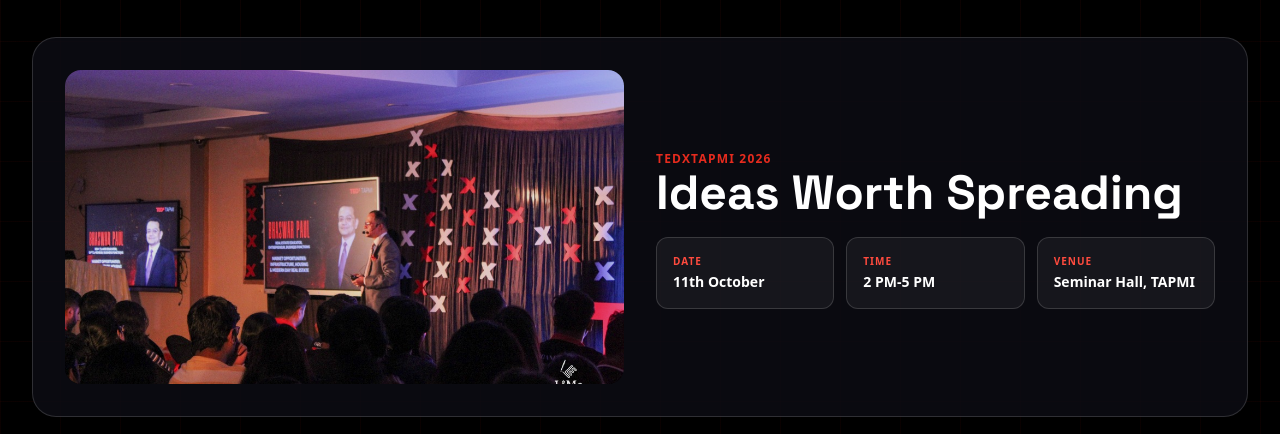
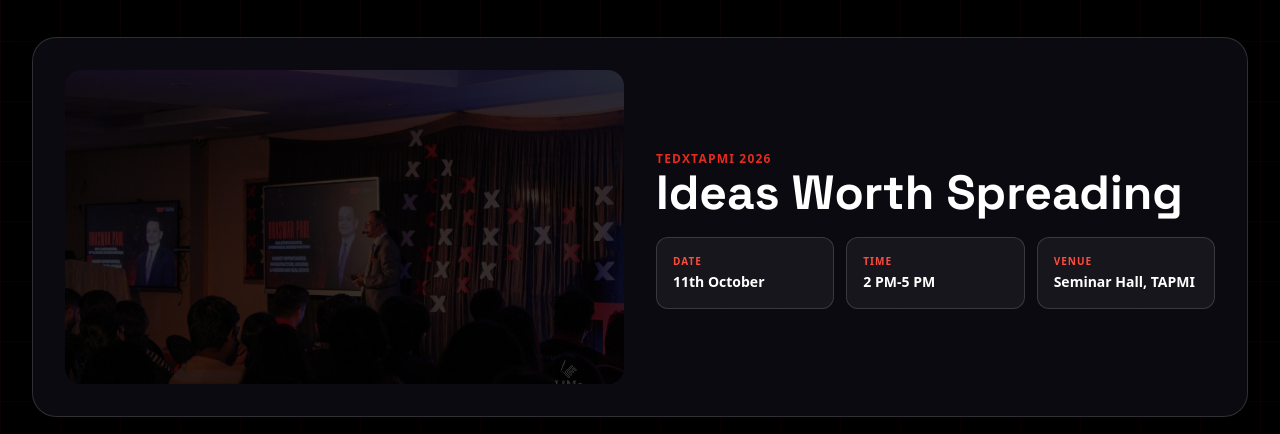
Before and after one commit to Ghostboy007/tedx-tapmi, a React (Vite) app: page / in a window 1280 px wide. Shown: the part 820-1254 px from the top of the page. Built offline with nearby package versions, Linux system fonts and the light colour scheme; no server answers.

Commit message:
Update HomePage venue image opacity for improved text visibility

```diff
--- a/src/pages/HomePage.jsx
+++ b/src/pages/HomePage.jsx
@@ -125,7 +125,7 @@
             <img
               src="/assets/venue_photo.jpg"
               alt="TEDx stage at the event venue"
-              className="w-full h-full object-cover opacity-90 hover:scale-105 transition-transform duration-700"
+              className="w-full h-full object-cover opacity-20 hover:scale-105 transition-transform duration-700"
             />
           </div>
           <div className="space-y-5">
```
